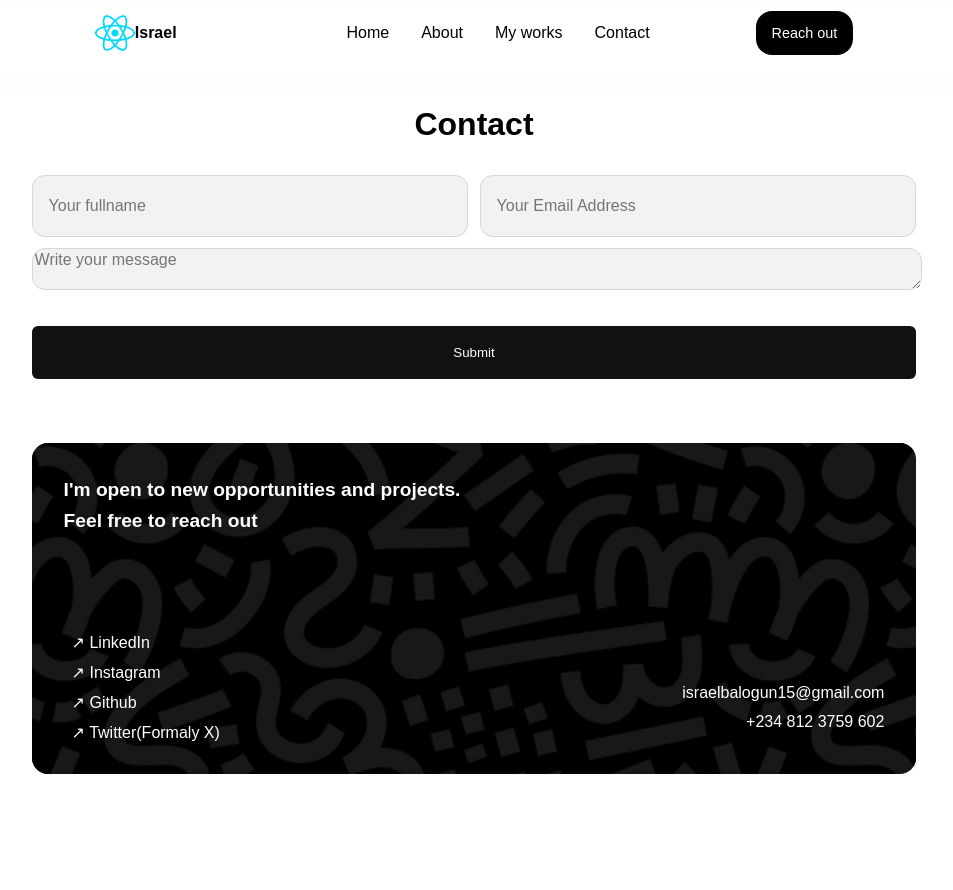
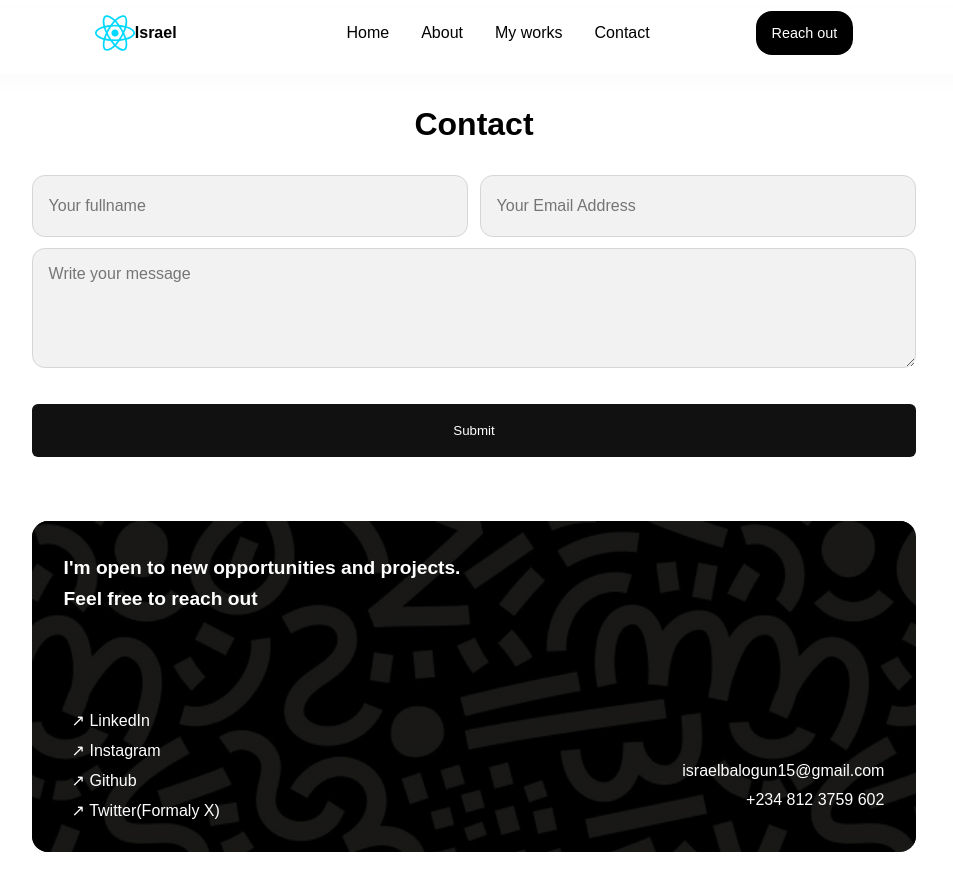
Before and after one commit to Israeluiux/Portfolio, a React (Vite) app: page /contact in a window 1280 px wide. Shown: the top 890 px of the page, without its empty margins (166-1119 px from the left). Before the commit the page ends 830 px from the top, so only its background shows below. Built offline with nearby package versions, Linux system fonts and the light colour scheme.

Commit message:
new changes

```diff
--- a/src/Components/Forms/Form v2.css
+++ b/src/Components/Forms/Form v2.css
@@ -26,6 +26,11 @@ input{
     border-radius: .8rem;
     width: 100%;
     margin: 0;
+    padding: 1rem;
+    box-sizing: border-box;
+    min-height: 120px;
+    resize: vertical;
+
 }
 
 .contactbtn {
```
